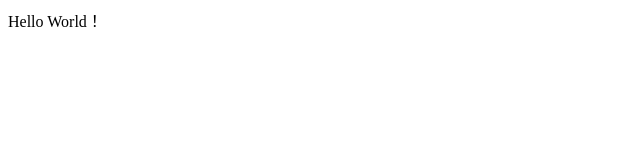
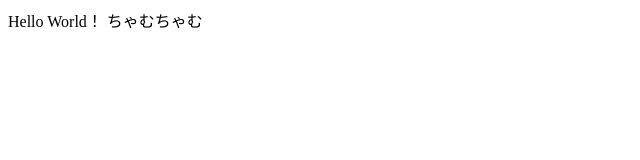
Before and after one commit to mk-hmk/sample, a plain HTML site: page index2.html in a window 1280 px wide. Shown: the full height of the page, 0-640 px from the left. Drawn offline with Linux system fonts and the light colour scheme.

Commit message:
testtttt

```diff
--- a/index2.html
+++ b/index2.html
@@ -6,5 +6,6 @@
 
 <body>
     Hello World！
+    ちゃむちゃむ
 </body>
 </html>
```
